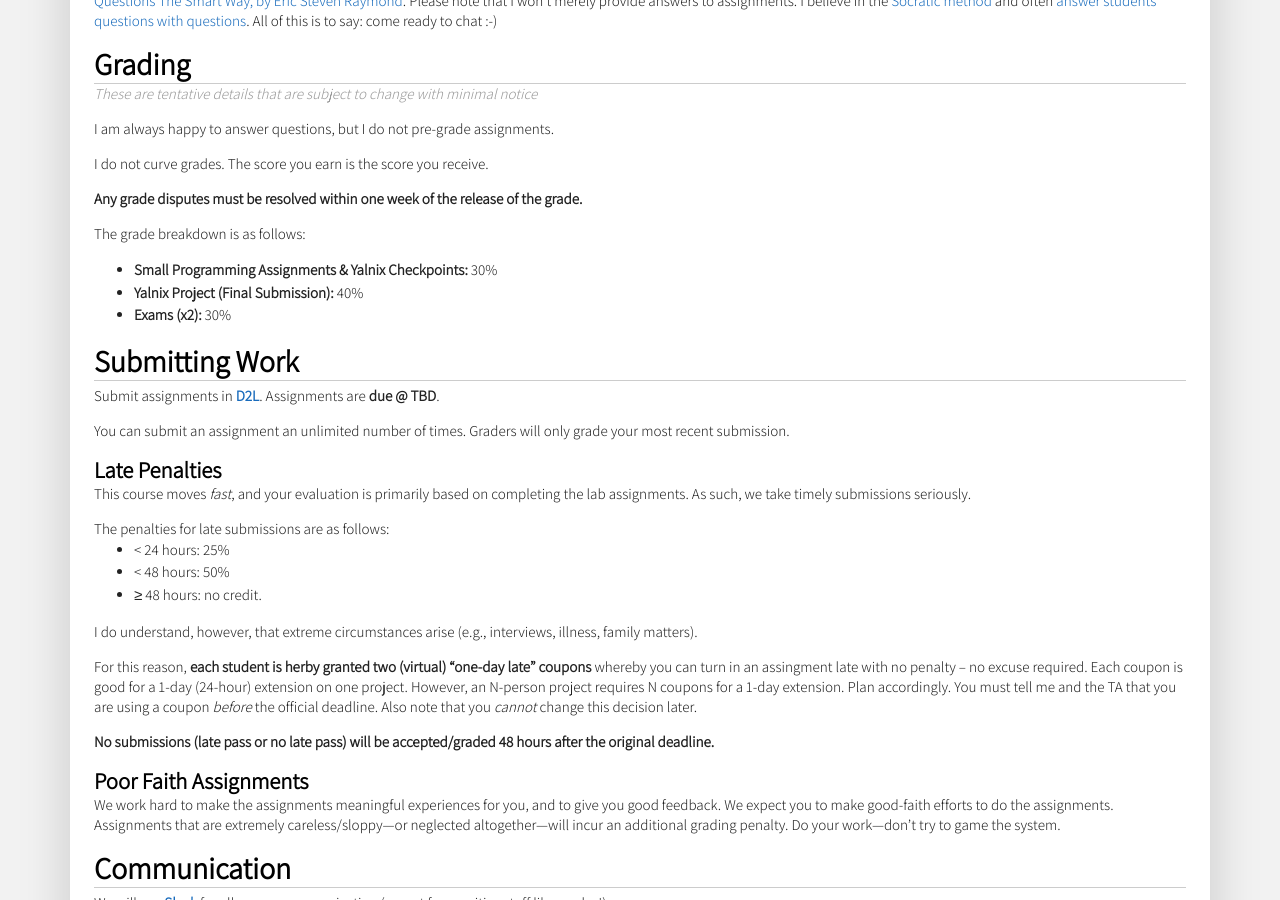
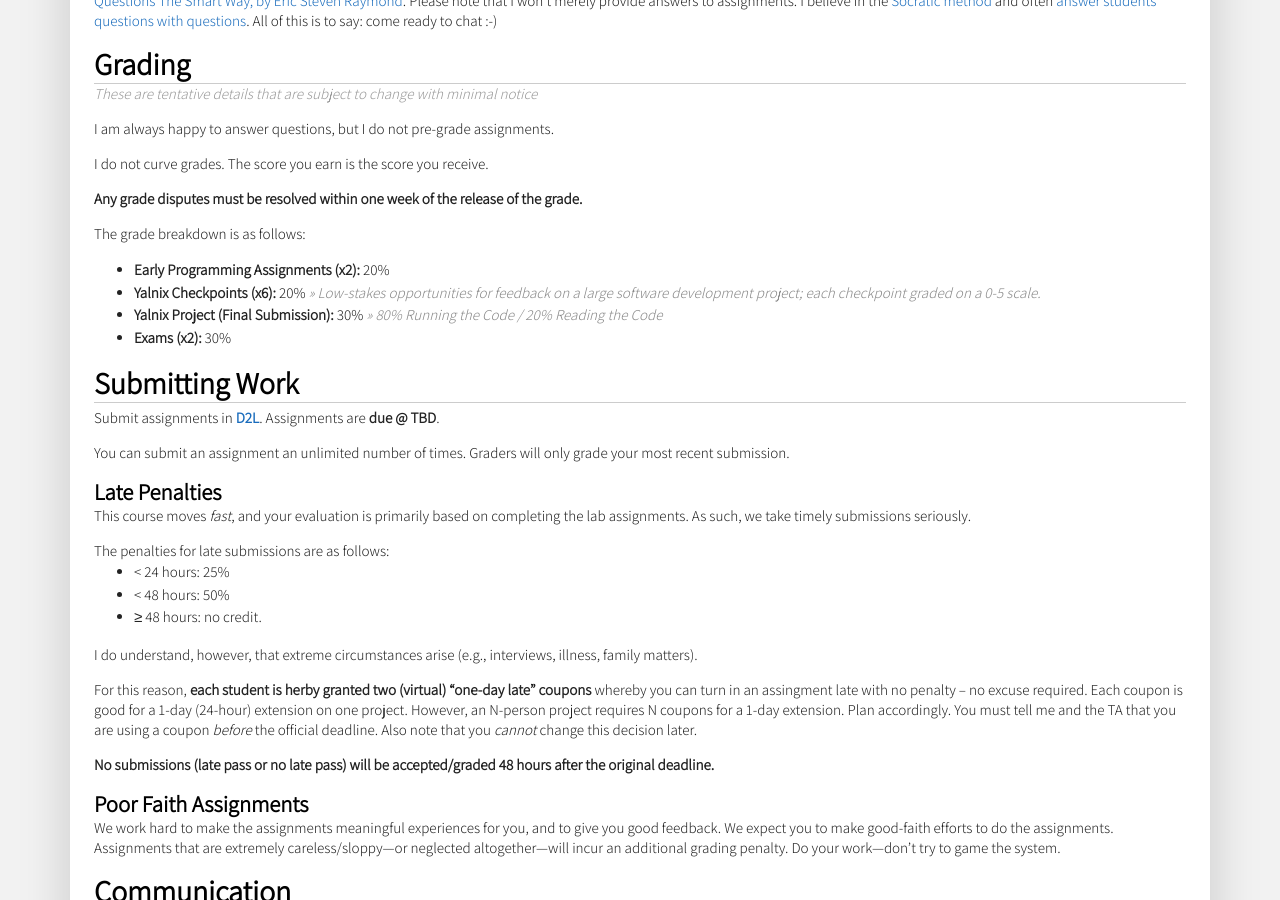
Before and after one commit to traviswpeters/cs460-2020-fall, a Jekyll site: the page built from index.md, in a window 1280 px wide and 900 px high, scrolled down 1229 px. Built offline with Jekyll 4.4.1, drawn with Linux system fonts in a browser that asks for light colours; nearby versions of some CDN libraries; some web fonts are replaced.

Commit message:
add grading-related clarifications

```diff
--- a/index.md
+++ b/index.md
@@ -194,8 +194,9 @@ I do not curve grades. The score you earn is the score you receive.
 
 The grade breakdown is as follows:
 
-- **Small Programming Assignments & Yalnix Checkpoints:** 30%
-- **Yalnix Project (Final Submission):** 40%
+- **Early Programming Assignments (x2):** 20%
+- **Yalnix Checkpoints (x6):** 20% _>> Low-stakes opportunities for feedback on a large software development project; each checkpoint graded on a 0-5 scale._{:.text-muted}
+- **Yalnix Project (Final Submission):** 30%  _>> 80% Running the Code / 20% Reading the Code_{:.text-muted}
 - **Exams (x2):** 30%
 <!-- - **Participation:** 5% _>> Engage in class/online discussions, ask questions, come to office hours, provide feedback / respond to surveys, etc._{:.text-muted} -->
 
```
